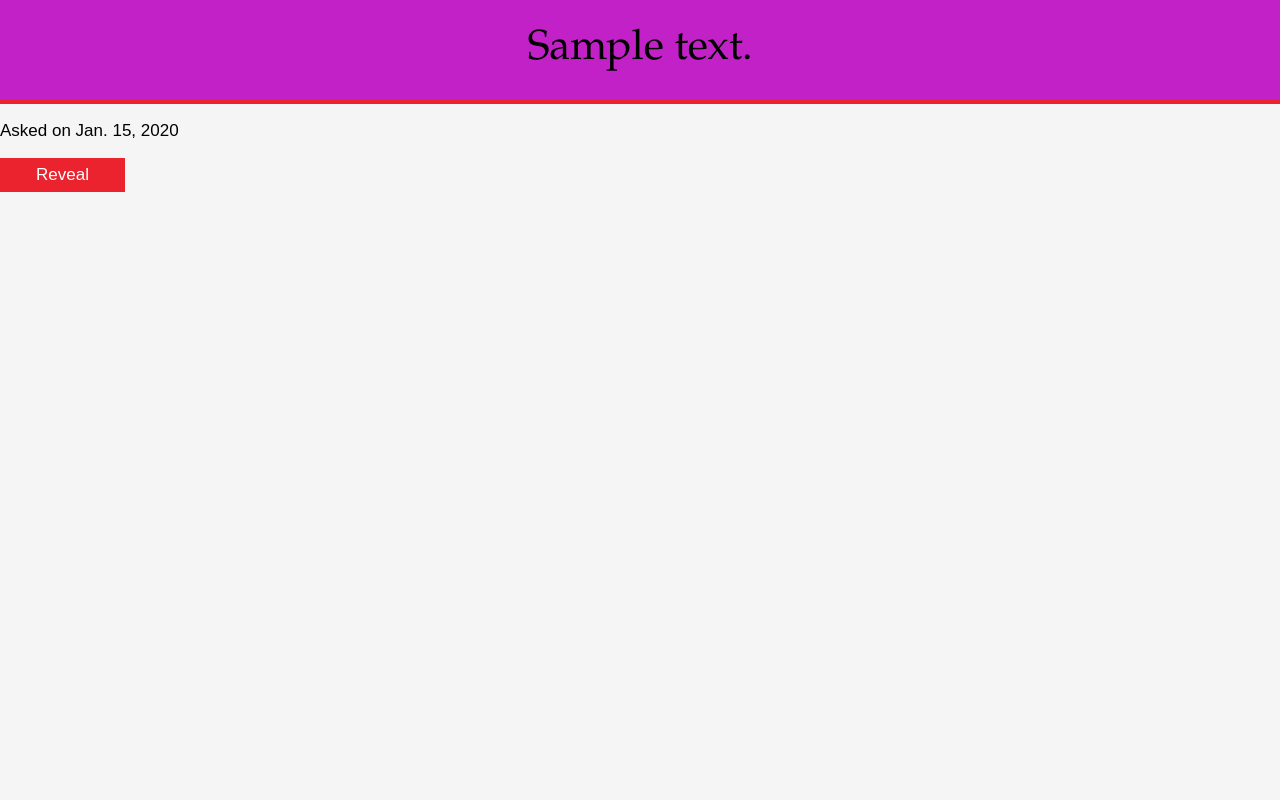
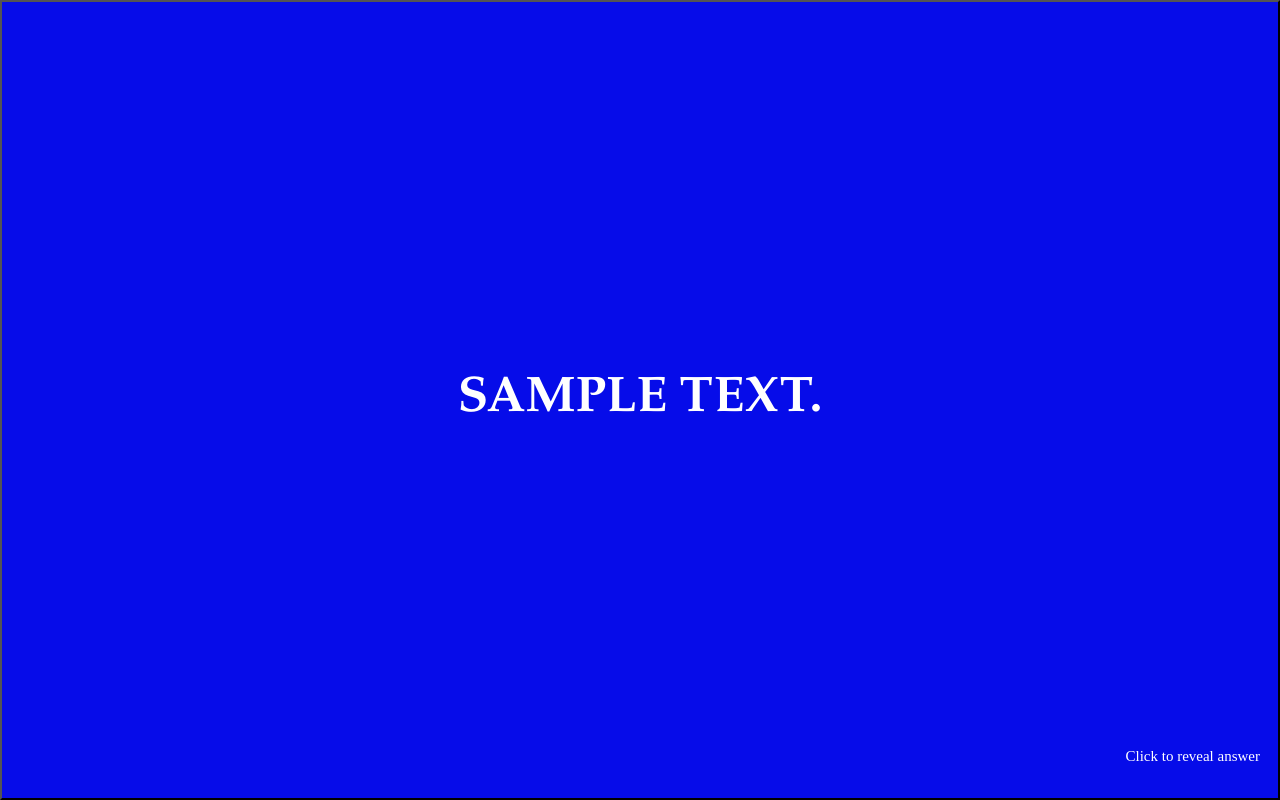
Before and after one commit to karthikr13/Jeopardy, a Django app: page /board/1/ in a window 1280 px wide. Run offline with Django 3.2, Linux system fonts and the light colour scheme; tables that the repository leaves empty hold one stand-in row (values such as "Sample post").

Commit message:
Added improved question/answer reveal in accordance with theme

```diff
--- a/board/templates/board/detail.html
+++ b/board/templates/board/detail.html
@@ -1,82 +1,58 @@
 <html>
 <style type="text/css">
-    .button {
+    .button{
       text-align: center;
-      padding-top: 7px;
-      padding-bottom: 7px;
-      display: block;
-      padding-right: 36px;
-      padding-left: 36px;
-      border: none;
-      background-color: #EB232F;
-      color: #FFFFFF;
-      cursor: pointer;
+      display: block
+      margin: 10px 0;
+      padding: 10px;
+      width: 100%;
+      height: 100%;
+      /*background-image: radial-gradient(#E199D2, #D848DE);*/
+      background-color: #060CE9;
+
+      text-decoration: none;
+      text-align: center;
     }
     body {
+      box-sizing: border-box;
       background-color: #F5F5F5;
       margin-top: 0px;
       margin-right: 0px;
       margin-bottom: 0px;
       margin-left: 0px;
     }
-    input{
-      font-family: muli, sans-serif;
-      font-style: normal;
-      font-weight: 300;
-      font-size: 17px;
+    .question{
+        font-family: "Palatino Linotype", Baskerville, Palatino, "Century Schoolbook L", "Times New Roman", serif;
+        font-weight: bold;
+        text-transform: uppercase;
+        font-size: 50px;
+        color: white;
     }
-    p,
-    a,
-    ul,
-    ol,
-    li,
-    span,
-    label,
-    input{
-      font-family: muli, sans-serif;
-      font-style: normal;
-      font-weight: 300;
-      font-size: 17px;
-    }
-    h1, h2{
-        font-family: Baskerville, "Palatino Linotype", Palatino, "Century Schoolbook L", "Times New Roman", serif;
-        font-style: normal;
-        font-weight: 400;
-        text-transform: uppercase;
-    }
-    #header {
-        padding-top: 25px;
-        padding-bottom: 25px;
-        background-color: #C321C8;
-        border-bottom: 4px solid #EB232F;
-    }
-    #header h2 {
-        /*font-family: "Lucida Grande", "Lucida Sans Unicode", "Lucida Sans", "DejaVu Sans", Verdana, sans-serif;*/
-        font-family: Baskerville, "Palatino Linotype", Palatino, "Century Schoolbook L", "Times New Roman", serif;
-        font-style: normal;
-        font-weight: 400;
-        font-size: 42px;
-        text-align: center;
-        margin-top: 0px;
-        margin-bottom: 0px;
-        text-transform: none;
+    .instruction{
+        font-family: muli, serif;
+        font-size: 15px;
+        color: white;
+        position: absolute;
+        bottom: 0;
+        right: 0;
+        text-align:right;
+        padding: 20px;
     }
 </style>
-<body>
-<header id=header>
-  <h2>{{ question.question_text }}</h2>
-</header>
-<p>Asked on {{ question.ask_date }} </p>
-<div id = 'id_1'>
+<body width = 100% height = 100%>
 {% for a in question.answer_set.all %}
-	<input type="button" class="button" id="button1" onclick = "update('{{a.answer_text}}')" value="Reveal">
+<button class = "button" onclick = "update('{{a.answer_text}}')">
+  <p class="question" id = "question_text">{{ question.question_text}}</p>
+  <p class="instruction">
+    Click to reveal answer
+  </p>
+</button>
 {% endfor %}
-</div>
 </body>
-<html>
+</html>
 <script type="text/javascript">
-	var answer;
-	function update(answer){
-    	document.getElementById('id_1').innerHTML = answer;
+  var answer;
+  function update(answer){
+      document.getElementById('question_text').innerHTML = answer;
 }
 </script>
```
Also changed, not shown: board/templates/board/gameboard.html (+3 -4 lines).
